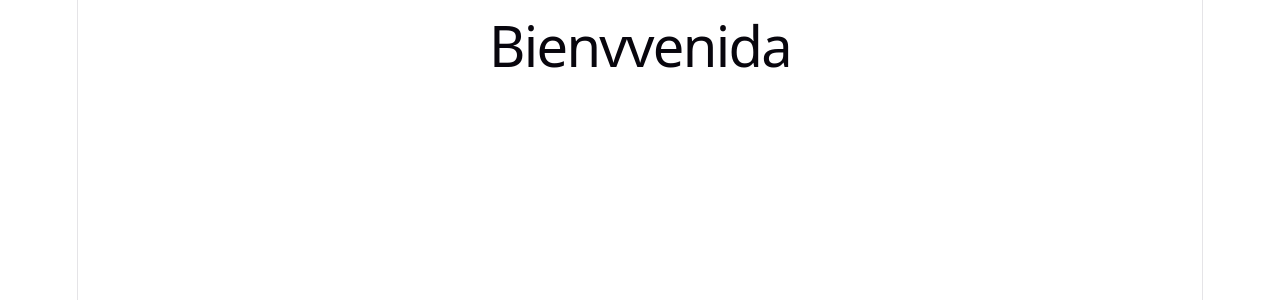
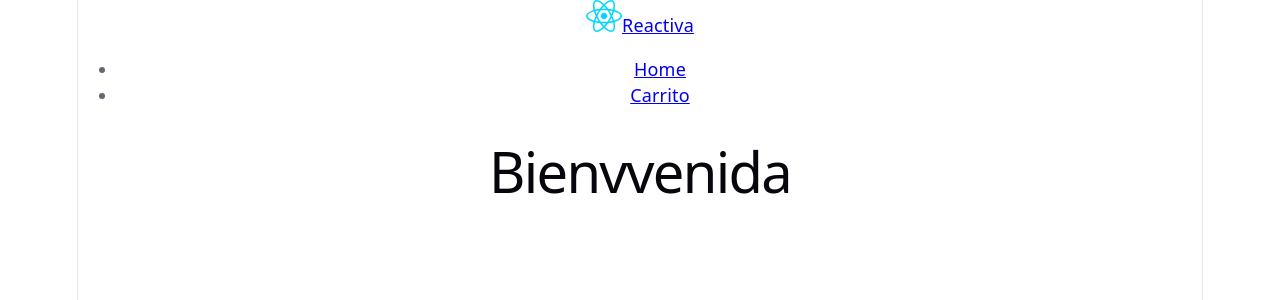
Before and after one commit to MGBid/tp-react-26242-pre-entrega, a React (Vite) app: page / in a window 1280 px wide. Shown: the top 300 px of the page. Built offline with nearby package versions, Linux system fonts and the light colour scheme.

Commit message:
crear inicio de componentes Header y Nav

```diff
--- a/src/App.jsx
+++ b/src/App.jsx
@@ -1,5 +1,6 @@
+import { Routes, Route } from 'react-router-dom';
+import { Header } from './components/Header/Header';
 
-import { Routes, Route } from 'react-router-dom'
 import './App.css'
 
 function App() {
@@ -7,6 +8,7 @@ function App() {
 
   return (
     <>
+    <Header />
     <main>
       <Routes>
         <Route path="/" element={<h1>Bienvvenida</h1>} />
--- a/src/components/Header/Header.jsx
+++ b/src/components/Header/Header.jsx
@@ -0,0 +1,22 @@
+import { Link } from "react-router-dom";
+import logo from "../../assets/react.svg";
+import { Nav } from "../Nav/Nav";
+import "./Header.css"
+
+export const Header = () => {
+    return (
+        <>
+        <header>
+            <div className="logo-container">
+                <Link to={"/"}>
+                    <img src={logo} alt="logo react" />
+                    <span>Reactiva</span>
+                </Link>
+            </div>
+            <Nav />
+        </header>
+
+        </>
+    )
+
+}
--- a/src/components/Nav/Nav.jsx
+++ b/src/components/Nav/Nav.jsx
@@ -0,0 +1,18 @@
+import { Link } from "react-router-dom";
+import "./Nav.css";
+
+export const Nav = () => {
+    return <>
+    <nav>
+        <ul className="nav-list">
+            <li>
+                <Link to={"/"}>Home</Link>
+            </li>
+            <li>
+                <Link to={"/cart"}>Carrito</Link>
+            </li>
+
+        </ul>
+    </nav>
+    </>
+}
```
